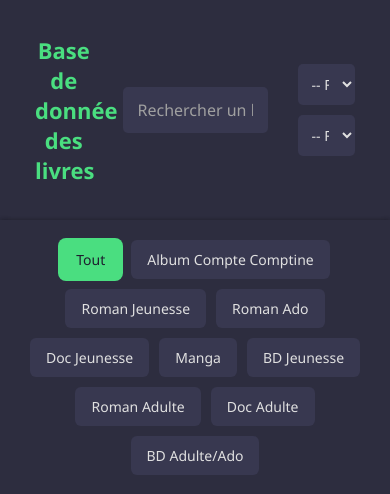
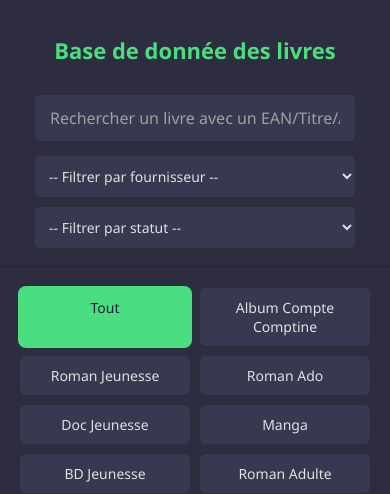
Before and after one commit to Hrodvitnir-Fenrir/Gf_Librairy, a Node server app: page / in a window 390 px wide. Shown: the top 494 px of the page. Run offline with Node 20, Linux system fonts and the light colour scheme; some libraries are stand-ins or nearby versions.

Commit message:
better display on filter

```diff
--- a/public/styles.css
+++ b/public/styles.css
@@ -79,11 +79,16 @@
 /* Zone des filtres (occupe 25% de la largeur) */
 #filter {
     width: 25%;
-    display: flex;
-    flex-direction: row;
-    flex-wrap: wrap;
+    display: grid;
+    grid-template-columns: repeat(2, 1fr); /* Deux colonnes de largeur égale */
     gap: 10px;
     padding: 0 15px;
+}
+
+@media (max-width: 1200px) {
+    #filter {
+        grid-template-columns: 1fr; /* Une seule colonne quand l'écran est étroit */
+    }
 }
 
 /* Styles communs pour les menus déroulants */
@@ -230,6 +235,7 @@
     box-shadow: 0 0 0 2px #4ade80;
 }
 
+
 /* Styles pour les boutons désactivés */
 button:disabled {
     background-color: #2a2a3a !important;
@@ -245,6 +251,7 @@
     color: #6d6d7d !important;
     transform: none !important;
     box-shadow: none !important;
+}
 
 /* Bouton d'ajout de livre */
 #addAndMultiEdit #addBook {
```
